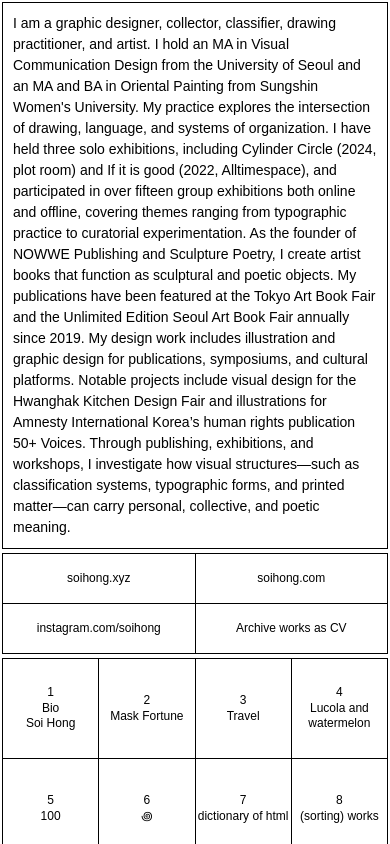
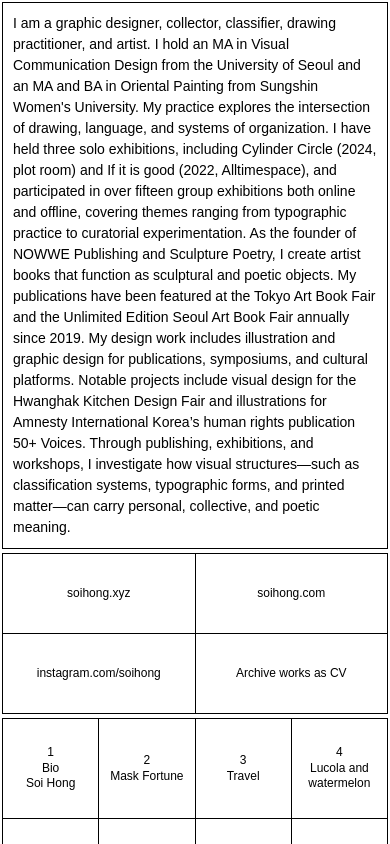
Before and after one commit to soi-hong/soihong.xyz, a plain HTML site: page index.html in a window 390 px wide. Shown: the top 844 px of the page. Drawn offline with Linux system fonts and the light colour scheme.

Commit message:
Add files via upload

```diff
--- a/style.css
+++ b/style.css
@@ -80,7 +80,7 @@
         }
 
         .box4 {
-            height: 50px;
+            height: 80px;
         }
 
         .mainbox {
@@ -144,7 +144,7 @@
             }
 
             .box4 {
-            height: 50px;
+            height: 80px;
         }
 
 
```
